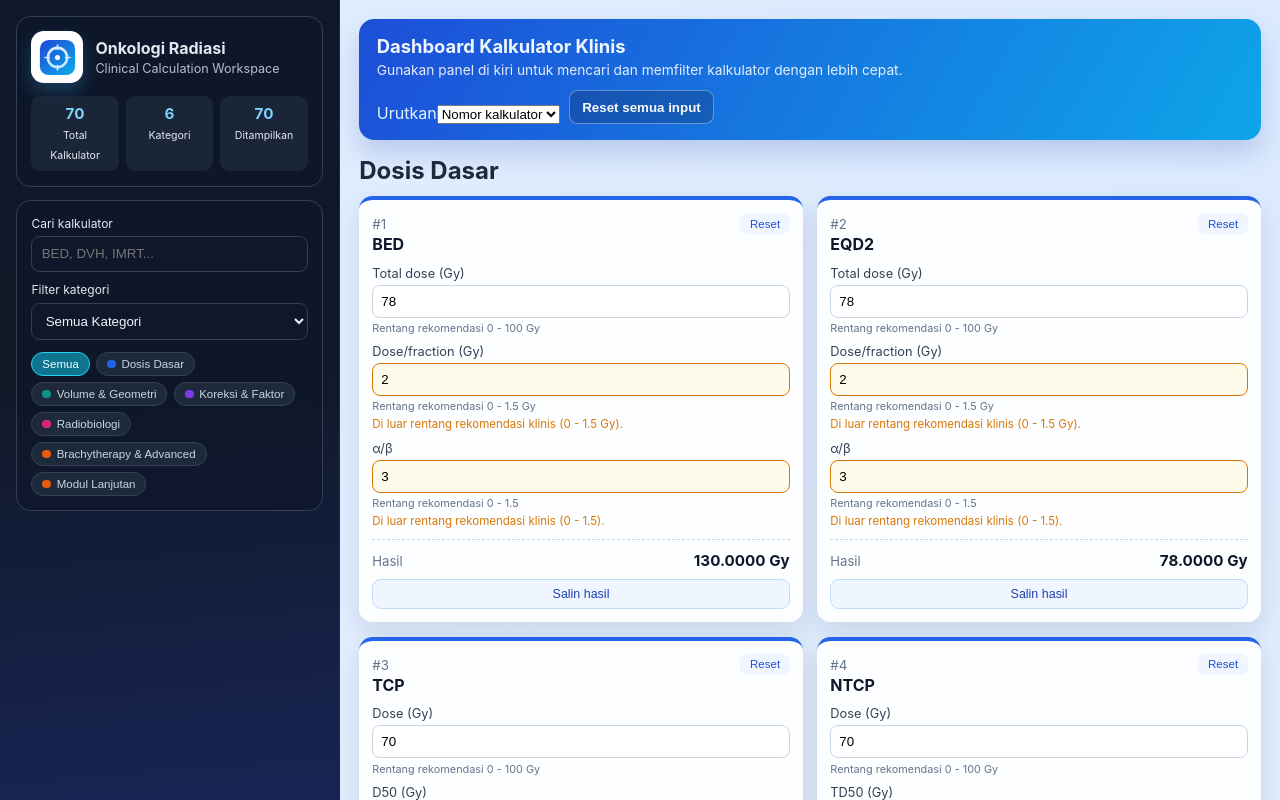
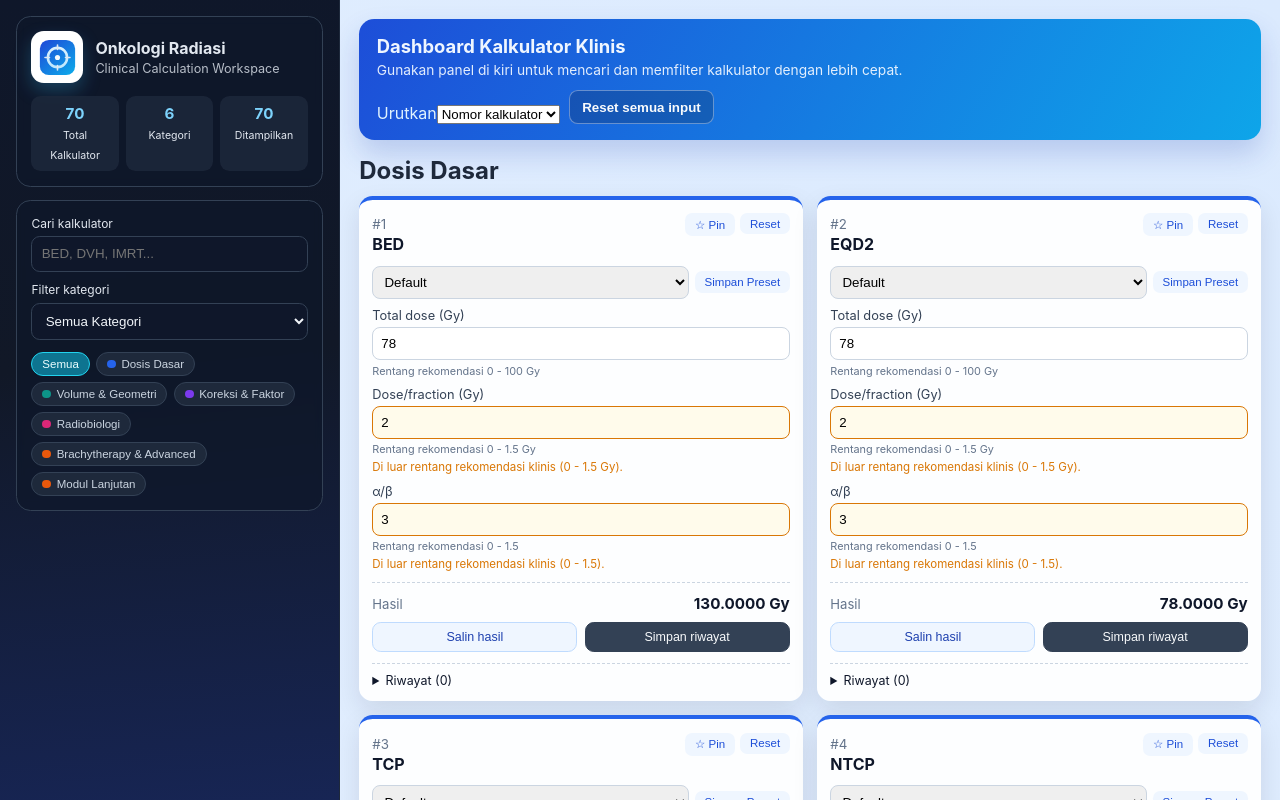
Before and after one commit to sobri3195/Onkologi-Radiasi, a React (Vite) app: page / in a window 1280 px wide. Shown: the top 800 px of the page. Built offline with nearby package versions, Linux system fonts and the light colour scheme; the HTML template or start-up script is replaced by a standard one.

Commit message:
feat: improve calculator UX with pin, presets, and history

```diff
--- a/src/App.jsx
+++ b/src/App.jsx
@@ -1,8 +1,11 @@
-import { useMemo, useState } from 'react';
-import { calculatorCategories } from './calculators';
+import { useEffect, useMemo, useState } from 'react';
+import { allCalculators, calculatorCategories } from './calculators';
 import './styles.css';
 
 const asNumber = (value) => Number(value || 0);
+const PINNED_KEY = 'pinned_calculators';
+const CUSTOM_PRESET_KEY = 'custom_presets';
+const HISTORY_KEY = 'calc_history';
 
 const getDefaultValues = () => {
   const initial = {};
@@ -37,14 +40,59 @@ const getFieldValidation = (field, rawValue) => {
   return { hardError: null, warning: null };
 };
 
+const readJsonStorage = (key, fallback) => {
+  try {
+    const data = localStorage.getItem(key);
+    return data ? JSON.parse(data) : fallback;
+  } catch {
+    return fallback;
+  }
+};
+
+const formatTimestamp = (isoTime) => new Date(isoTime).toLocaleString('id-ID', { hour12: false });
+
+const toCsvValue = (value) => `"${String(value).replaceAll('"', '""')}"`;
+
+const downloadCsv = (filename, rows) => {
+  const csv = rows.map((row) => row.map(toCsvValue).join(',')).join('\n');
+  const blob = new Blob([csv], { type: 'text/csv;charset=utf-8;' });
+  const url = URL.createObjectURL(blob);
+  const anchor = document.createElement('a');
+  anchor.href = url;
+  anchor.download = filename;
+  anchor.click();
+  URL.revokeObjectURL(url);
+};
+
 function App() {
   const [query, setQuery] = useState('');
   const [selectedCategory, setSelectedCategory] = useState('all');
   const [sortMode, setSortMode] = useState('id');
   const [copiedCalcId, setCopiedCalcId] = useState(null);
   const [values, setValues] = useState(getDefaultValues);
+  const [pinnedIds, setPinnedIds] = useState([]);
+  const [customPresets, setCustomPresets] = useState({});
+  const [history, setHistory] = useState({});
 
   const defaultValues = useMemo(() => getDefaultValues(), []);
+
+  useEffect(() => {
+    setPinnedIds(readJsonStorage(PINNED_KEY, []));
+    setCustomPresets(readJsonStorage(CUSTOM_PRESET_KEY, {}));
+    setHistory(readJsonStorage(HISTORY_KEY, {}));
+  }, []);
+
+  useEffect(() => {
+    localStorage.setItem(PINNED_KEY, JSON.stringify(pinnedIds));
+  }, [pinnedIds]);
+
+  useEffect(() => {
+    localStorage.setItem(CUSTOM_PRESET_KEY, JSON.stringify(customPresets));
+  }, [customPresets]);
+
+  useEffect(() => {
+    localStorage.setItem(HISTORY_KEY, JSON.stringify(history));
+  }, [history]);
 
   const filteredCategories = useMemo(() => {
     const search = query.trim().toLowerCase();
@@ -70,6 +118,11 @@ function App() {
     visible: filteredCategories.reduce((sum, category) => sum + category.calculators.length, 0)
   };
 
+  const pinnedCalculators = useMemo(() => {
+    const pinnedSet = new Set(pinnedIds);
+    return allCalculators.filter((calc) => pinnedSet.has(calc.id));
+  }, [pinnedIds]);
+
   const resetAll = () => {
     setValues(defaultValues);
     setCopiedCalcId(null);
@@ -82,6 +135,46 @@ function App() {
     }));
   };
 
+  const togglePin = (calcId) => {
+    setPinnedIds((prev) => (prev.includes(calcId)
+      ? prev.filter((id) => id !== calcId)
+      : [...prev, calcId]));
+  };
+
+  const getPresetOptions = (calc) => {
+    const defaults = [
+      { id: 'default', name: 'Default', values: defaultValues[calc.id] }
+    ];
+    return [...defaults, ...(customPresets[calc.id] || [])];
+  };
+
+  const applyPreset = (calc, presetId) => {
+    const selected = getPresetOptions(calc).find((preset) => preset.id === presetId);
+    if (!selected) return;
+    setValues((prev) => ({ ...prev, [calc.id]: selected.values }));
+  };
+
+  const saveCustomPreset = (calc) => {
+    const presetName = window.prompt('Nama preset baru:');
+    if (!presetName) return;
+    const item = {
+      id: `custom-${Date.now()}`,
+      name: presetName.trim(),
+      values: values[calc.id]
+    };
+    setCustomPresets((prev) => ({
+      ...prev,
+      [calc.id]: [...(prev[calc.id] || []), item]
+    }));
+  };
+
+  const deleteCustomPreset = (calcId, presetId) => {
+    setCustomPresets((prev) => ({
+      ...prev,
+      [calcId]: (prev[calcId] || []).filter((preset) => preset.id !== presetId)
+    }));
+  };
+
   const copyResult = async (calcName, output, unit) => {
     try {
       await navigator.clipboard.writeText(`${calcName}: ${output}${unit ? ` ${unit}` : ''}`);
@@ -90,6 +183,45 @@ function App() {
     } catch {
       setCopiedCalcId(null);
     }
+  };
+
+  const addHistory = (calc, input, output) => {
+    const entry = {
+      id: `${Date.now()}-${Math.random()}`,
+      createdAt: new Date().toISOString(),
+      input,
+      output,
+      unit: calc.unit
+    };
+
+    setHistory((prev) => ({
+      ...prev,
+      [calc.id]: [entry, ...(prev[calc.id] || [])].slice(0, 20)
+    }));
+  };
+
+  const loadHistoryItem = (calcId, item) => {
+    setValues((prev) => ({ ...prev, [calcId]: item.input }));
+  };
+
+  const deleteHistoryItem = (calcId, itemId) => {
+    setHistory((prev) => ({
+      ...prev,
+      [calcId]: (prev[calcId] || []).filter((item) => item.id !== itemId)
+    }));
+  };
+
+  const exportHistoryCsv = (calc) => {
+    const items = history[calc.id] || [];
+    if (!items.length) return;
+    const headers = ['Waktu', 'Input', 'Output', 'Unit'];
+    const rows = items.map((item) => [
+      formatTimestamp(item.createdAt),
+      JSON.stringify(item.input),
+      item.output,
+      item.unit
+    ]);
+    downloadCsv(`history-${calc.id}.csv`, [headers, ...rows]);
   };
 
   return (
@@ -184,6 +316,19 @@ function App() {
             </div>
           )}
 
+          {pinnedCalculators.length > 0 && (
+            <section>
+              <h2>Pinned Calculators</h2>
+              <div className="pinned-wrap">
+                {pinnedCalculators.map((calc) => (
+                  <button key={calc.id} type="button" className="chip" onClick={() => setQuery(calc.name)}>
+                    ⭐ #{calc.id} {calc.name}
+                  </button>
+                ))}
+              </div>
+            </section>
+          )}
+
           {filteredCategories.map((category) => (
             <section key={category.id}>
               <h2>{category.title}</h2>
@@ -212,8 +357,30 @@ function App() {
                           <small>#{calc.id}</small>
                           <h3>{calc.name}</h3>
                         </div>
+                        <div className="card-actions">
+                          <button type="button" className="text-btn" onClick={() => togglePin(calc.id)}>
+                            {pinnedIds.includes(calc.id) ? '★ Unpin' : '☆ Pin'}
+                          </button>
                           <button type="button" className="text-btn" onClick={() => resetCalculator(calc.id)}>Reset</button>
+                        </div>
                       </header>
+                      <div className="preset-row">
+                        <select defaultValue="default" onChange={(event) => applyPreset(calc, event.target.value)}>
+                          {getPresetOptions(calc).map((preset) => (
+                            <option key={preset.id} value={preset.id}>{preset.name}</option>
+                          ))}
+                        </select>
+                        <button type="button" className="text-btn" onClick={() => saveCustomPreset(calc)}>Simpan Preset</button>
+                        {(customPresets[calc.id] || []).length > 0 && (
+                          <button
+                            type="button"
+                            className="text-btn"
+                            onClick={() => deleteCustomPreset(calc.id, customPresets[calc.id][customPresets[calc.id].length - 1].id)}
+                          >
+                            Hapus Preset Terakhir
+                          </button>
+                        )}
+                      </div>
                       {calc.fields.map((field) => {
                         const state = fieldValidation[field.key];
                         const stateClass = state.hardError ? 'input-error' : state.warning ? 'input-warning' : '';
@@ -248,6 +415,7 @@ function App() {
                         )}
                       </div>
                       {!hasHardError && (
+                        <div className="result-actions">
                           <button
                             type="button"
                             className="copy-btn"
@@ -255,7 +423,30 @@ function App() {
                           >
                             {copiedCalcId === calc.id ? 'Tersalin ✓' : 'Salin hasil'}
                           </button>
+                          <button type="button" className="copy-btn secondary" onClick={() => addHistory(calc, values[calc.id], output)}>
+                            Simpan riwayat
+                          </button>
+                        </div>
                       )}
+                      <details className="history-box">
+                        <summary>Riwayat ({(history[calc.id] || []).length})</summary>
+                        <div className="history-actions">
+                          <button type="button" className="text-btn" onClick={() => exportHistoryCsv(calc)}>Export CSV</button>
+                          <button type="button" className="text-btn" onClick={() => setHistory((prev) => ({ ...prev, [calc.id]: [] }))}>Clear</button>
+                        </div>
+                        <ul>
+                          {(history[calc.id] || []).map((item) => (
+                            <li key={item.id}>
+                              <small>{formatTimestamp(item.createdAt)}</small>
+                              <span>{item.output} {calc.unit !== 'status' ? calc.unit : ''}</span>
+                              <div>
+                                <button type="button" className="text-btn" onClick={() => loadHistoryItem(calc.id, item)}>Load</button>
+                                <button type="button" className="text-btn" onClick={() => deleteHistoryItem(calc.id, item.id)}>Hapus</button>
+                              </div>
+                            </li>
+                          ))}
+                        </ul>
+                      </details>
                     </article>
                   );
                 })}
--- a/src/styles.css
+++ b/src/styles.css
@@ -261,6 +261,34 @@ body {
   gap: 0.5rem;
 }
 
+.card-actions {
+  display: flex;
+  gap: 0.35rem;
+}
+
+.pinned-wrap {
+  display: flex;
+  flex-wrap: wrap;
+  gap: 0.45rem;
+  margin-bottom: 1rem;
+}
+
+.preset-row {
+  display: flex;
+  flex-wrap: wrap;
+  gap: 0.35rem;
+  align-items: center;
+  margin-bottom: 0.6rem;
+}
+
+.preset-row select {
+  flex: 1;
+  min-width: 140px;
+  padding: 0.45rem;
+  border: 1px solid #cbd5e1;
+  border-radius: 0.5rem;
+}
+
 .text-btn {
   border: none;
   background: #eff6ff;
@@ -371,6 +399,53 @@ body {
   background: #dbeafe;
 }
 
+.result-actions {
+  display: flex;
+  gap: 0.45rem;
+}
+
+.copy-btn.secondary {
+  background: #334155;
+  border-color: #334155;
+  color: #f8fafc;
+}
+
+.history-box {
+  margin-top: 0.7rem;
+  border-top: 1px dashed #cbd5e1;
+  padding-top: 0.55rem;
+}
+
+.history-box summary {
+  cursor: pointer;
+  font-size: 0.78rem;
+  color: #0f172a;
+}
+
+.history-actions {
+  margin-top: 0.35rem;
+  display: flex;
+  gap: 0.3rem;
+}
+
+.history-box ul {
+  list-style: none;
+  padding: 0;
+  margin: 0.45rem 0 0;
+  display: grid;
+  gap: 0.3rem;
+}
+
+.history-box li {
+  border: 1px solid #e2e8f0;
+  border-radius: 0.5rem;
+  padding: 0.4rem;
+  display: flex;
+  align-items: center;
+  justify-content: space-between;
+  gap: 0.4rem;
+}
+
 @media (max-width: 980px) {
   .layout {
     grid-template-columns: 1fr;
```
Lines whose indentation alone changed are shown as unchanged.
